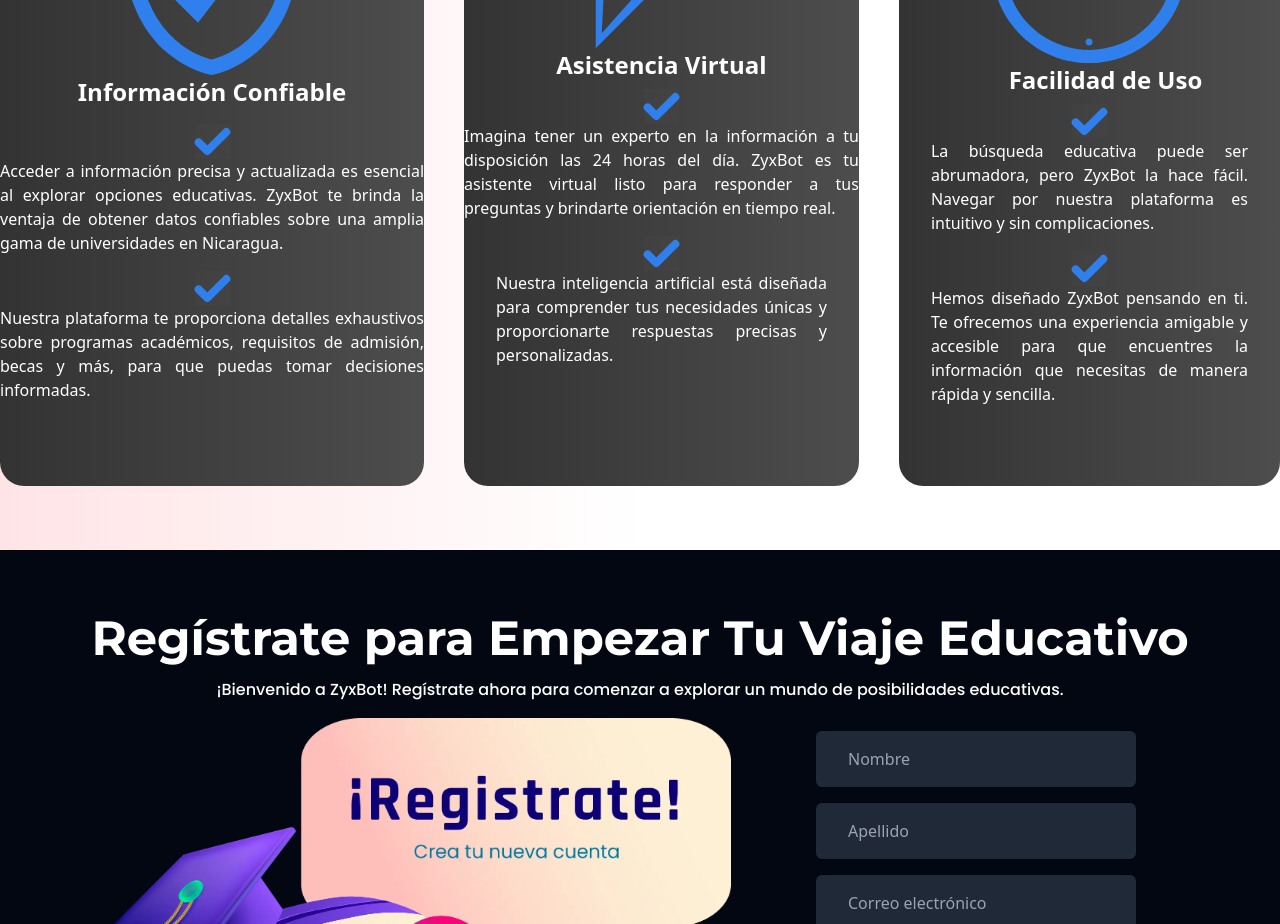
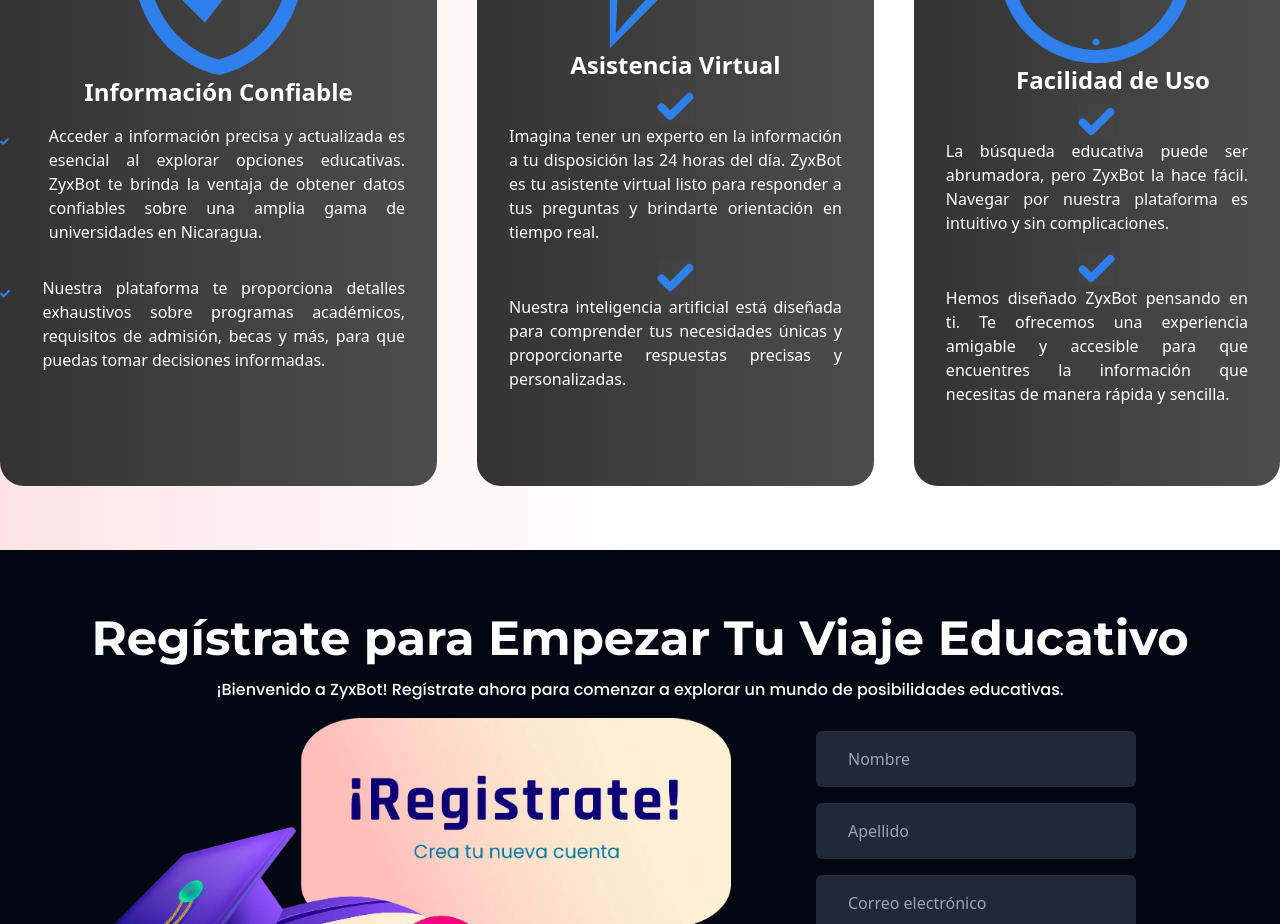
Before and after one commit to Victor-0rtiz/zyxbot, a React (Vite) app in the folder front_zyxbot/: page / in a window 1280 px wide. Shown: the part 2060-2984 px from the top of the page. Built offline with nearby package versions, Linux system fonts and the light colour scheme.

Commit message:
diseño front

```diff
--- a/front_zyxbot/src/routes/Home.jsx
+++ b/front_zyxbot/src/routes/Home.jsx
@@ -63,11 +63,10 @@
   return (
     <>
       <nav
-        className={`py-2 ${
-          scrolling
+        className={`py-2 ${scrolling
             ? "fixed top-0 left-0 right-0 bg-[#040C1C] bg-opacity-50"
             : "bg-[#040C1C]"
-        } z-50`}
+          } z-50`}
       >
         <div className="container mx-auto">
           <div className="flex justify-between items-center">
@@ -78,7 +77,7 @@
                 </a>
               </li>
               <li className="relative flex items-center justify-center">
-                <a href="#inicio" className="hover:text-blue-500">
+                <a href="#Bienvenida" className="hover:text-blue-500">
                   Inicio
                 </a>
               </li>
@@ -88,12 +87,12 @@
                 </a>
               </li>
               <li className="relative flex items-center justify-center">
-                <a href="#" className="hover:text-blue-500">
+                <a href="#opiniones" className="hover:text-blue-500">
                   Opiniones
                 </a>
               </li>
               <li className="relative flex items-center justify-center">
-                <a href="#" className="hover:text-blue-500">
+                <a href="#soporte" className="hover:text-blue-500">
                   Soporte
                 </a>
               </li>
@@ -111,7 +110,7 @@
       </nav>
 
       {/* Primer sección Bienvenida*/}
-      <section className="bg-gradient-to-r from-rose-100 via-white to-white py-16">
+      <section id="Bienvenida" className="bg-gradient-to-r from-rose-100 via-white to-white py-16">
         <div className="container mx-auto flex items-center justify-center">
           <div className="w-1/2 mr-8 ml-12">
             <h1 className="text-9xl font-raj bg-gradient-to-r from-blue-950 via-blue-900 to-purple-600 text-transparent bg-clip-text mb-12 ">
@@ -257,6 +256,28 @@
                 <h2 className="text-white text-2xl text-center font-semibold mb-4">
                   Información Confiable
                 </h2>
+                <div className="flex items-start mb-4">
+                  <svg
+                    width="37"
+                    height="35"
+                    viewBox="0 0 37 35"
+                    fill="none"
+                    xmlns="http://www.w3.org/2000/svg"
+                    className="mr-2"
+                  >
+                    <path
+                      d="M32.3541 8.02075L13.3046 26.9791L4.64575 18.3616"
+                      stroke="#2F80ED"
+                      stroke-width="7.98"
+                      stroke-linecap="round"
+                      stroke-linejoin="round"
+                    />
+                  </svg>
+                  <p className="text-white text-justify mb-4 ml-8 mr-8">
+                    Acceder a información precisa y actualizada es esencial al explorar opciones educativas. ZyxBot te brinda la ventaja de obtener datos confiables sobre una amplia gama de universidades en Nicaragua.
+                  </p>
+                </div>
+                <div className="flex items-start mb-4">
                 <svg
                   width="37"
                   height="35"
@@ -273,33 +294,12 @@
                     stroke-linejoin="round"
                   />
                 </svg>
-                <p className="text-white text-justify mb-4">
-                  Acceder a información precisa y actualizada es esencial al
-                  explorar opciones educativas. ZyxBot te brinda la ventaja de
-                  obtener datos confiables sobre una amplia gama de
-                  universidades en Nicaragua.
-                </p>
-                <svg
-                  width="37"
-                  height="35"
-                  viewBox="0 0 37 35"
-                  fill="none"
-                  xmlns="http://www.w3.org/2000/svg"
-                >
-                  <path d="M1 0H36V35H1V0Z" fill="white" fill-opacity="0.01" />
-                  <path
-                    d="M32.3541 8.02075L13.3046 26.9791L4.64575 18.3616"
-                    stroke="#2F80ED"
-                    stroke-width="7.98"
-                    stroke-linecap="round"
-                    stroke-linejoin="round"
-                  />
-                </svg>
-                <p className="text-white text-justify mb-4">
+                <p className="text-white text-justify mb-4 ml-8 mr-8">
                   Nuestra plataforma te proporciona detalles exhaustivos sobre
                   programas académicos, requisitos de admisión, becas y más,
                   para que puedas tomar decisiones informadas.
                 </p>
+                </div>
               </div>
 
               <div className="bg-gradient-to-r from-[#333333] to-[#4D4D4D] rounded-s-3xl rounded-e-3xl py-16 flex flex-col items-center">
@@ -343,7 +343,7 @@
                     stroke-linejoin="round"
                   />
                 </svg>
-                <p className="text-white text-justify mb-4">
+                <p className="text-white text-justify mb-4 ml-8 mr-8">
                   Imagina tener un experto en la información a tu disposición
                   las 24 horas del día. ZyxBot es tu asistente virtual listo
                   para responder a tus preguntas y brindarte orientación en
@@ -534,7 +534,7 @@
       </section>
 
       {/*Seccion de testimonio*/}
-      <section className="bg-rose-100 py-16">
+      <section id="opiniones" className="bg-rose-100 py-16">
         <div className="text-center">
           <h2 className="text-5xl font-mont mb-4">
             ¿Qué dicen nuestros usuarios?
@@ -576,7 +576,7 @@
       </section>
 
       {/* CONSULTAS Y COMENTARIOS */}
-      <section className="bg-gray-950 py-16">
+      <section id="soporte" className="bg-gray-950 py-16">
         <h2 className="text-5xl text-white text-center font-mont mb-10">
           Envíanos tus consultas y comentarios
         </h2>
```
